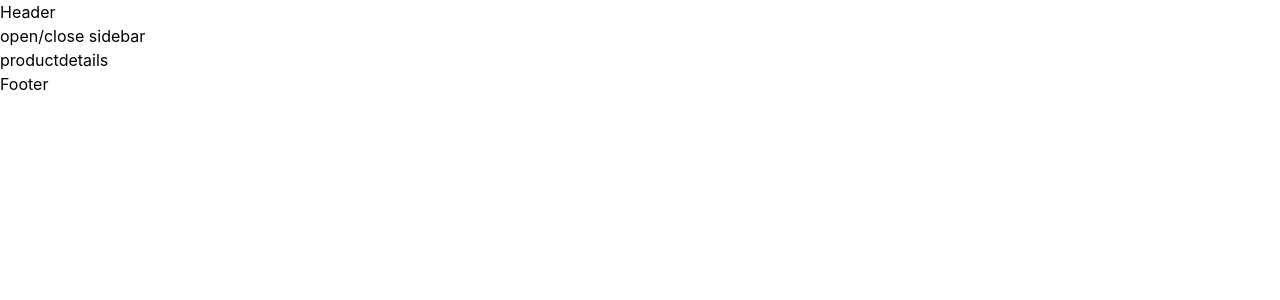
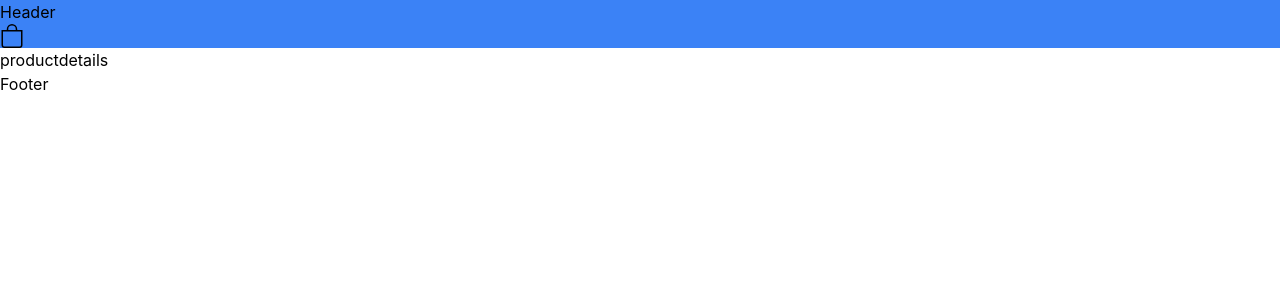
Before and after one commit to GiuseppeMeliDevelhope/E-commerce-Web-App, a React (Create React App) app in the folder public/: page /product/1 in a window 1280 px wide. Shown: the top 300 px of the page. Built offline with nearby package versions, Linux system fonts and the light colour scheme; no server answers.

Commit message:
added the bag icon to open the productlist sidebar,added some styling to the header and sidebar

```diff
--- a/public/src/Components/Header.js
+++ b/public/src/Components/Header.js
@@ -1,14 +1,18 @@
 import React, { useContext } from "react";
 import { SidebarContext } from "../Contexts/SidebarContext";
+import { BsBag } from "react-icons/bs";
+function Header() {
 
-function Header() {
-  const { isOpen, setIsOpen } = useContext(SidebarContext);
+    const { isOpen, setIsOpen } = useContext(SidebarContext);
 
   return (
-    <div>
+
+   <header className="bg-blue-500">
       <div>Header</div>
-      <div onClick={() => setIsOpen(!isOpen)}>open/close sidebar</div>
-    </div>
+      <div className="cursor-pointer flex relative" onClick={() => setIsOpen(!isOpen)}>
+        <BsBag className="text-2xl" />
+      </div>
+    </header>
   );
 }
 
--- a/public/src/Components/Product.js
+++ b/public/src/Components/Product.js
@@ -20,7 +20,7 @@ function Product({ product }) {
         {/* buttons  */}
         <div className="absolute top-6 -right-11 group-hover:right-5 p-2 flex flex-col items-center justify-center gap-y-2 opacity-0 group-hover:opacity-100 transition-all duration-300 ">
           <button>
-            <div className="flex justify-center items-center text-white w-12 h-12 bg-red-500 ">
+            <div className="flex justify-center items-center text-white w-12 h-12 bg-blue-700 ">
               <BsPlus className="text-3xl" />
             </div>
           </button>
--- a/public/src/Components/Sidebar.js
+++ b/public/src/Components/Sidebar.js
@@ -14,7 +14,15 @@ function Sidebar() {
       className={`${
         isOpen ? "right-0" : "-right-full"
       }   w-full bg-white fixed top-0 h-full shadow-2xl md:w-[35vw] xl:max-w-[30vw] transition-all duration-300 z-20 px-4 lg:px-[35px] `}
-    ></div>
+    >
+       <div className="flex items-center justify-between py-6 border-b">
+        <div className="uppercase text-sm font-semibold">Shopping Bag (0)</div>
+        {/* icon} */}
+        <div onClick={handleClose}  className="cursor-pointer w-8 h-8 flex justify-center items-center">
+            <IoMdArrowForward className="text-2xl"/>
+        </div>
+        </div>
+    </div>
   );
 }
 
```
